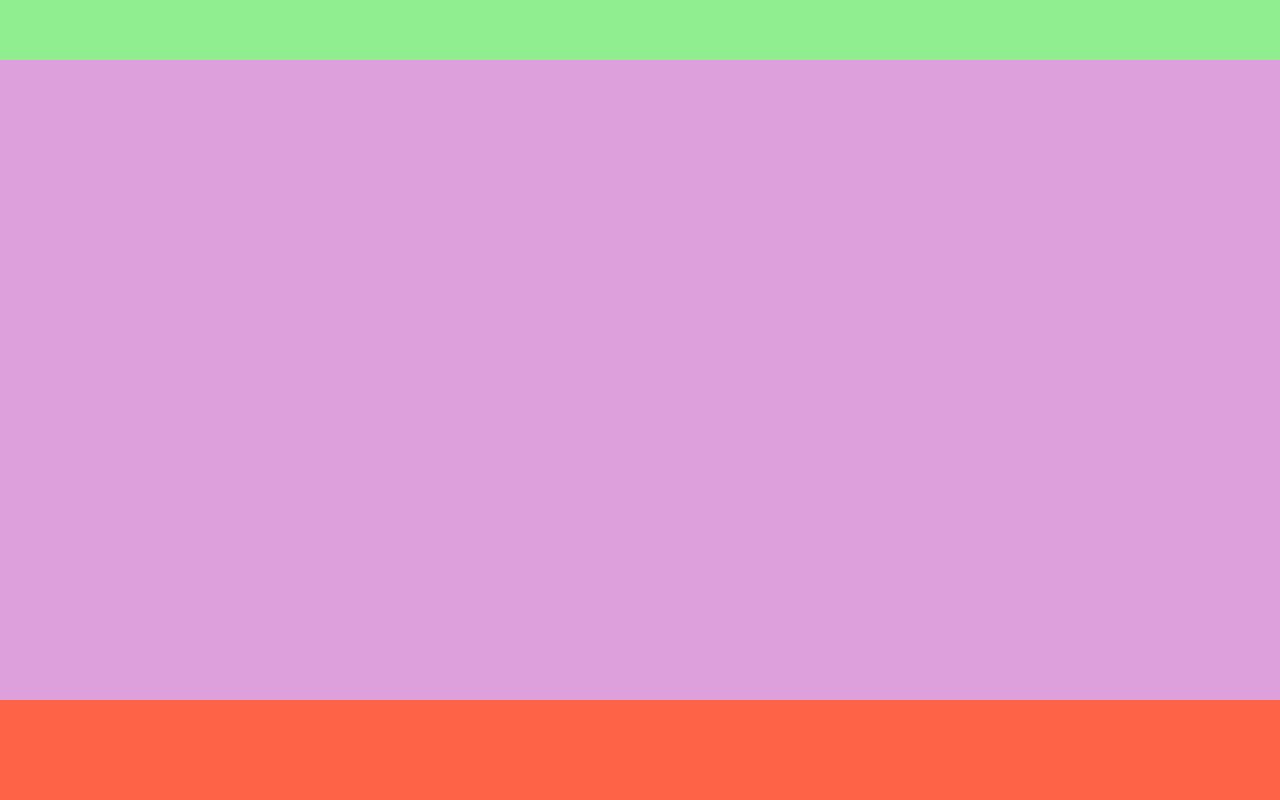
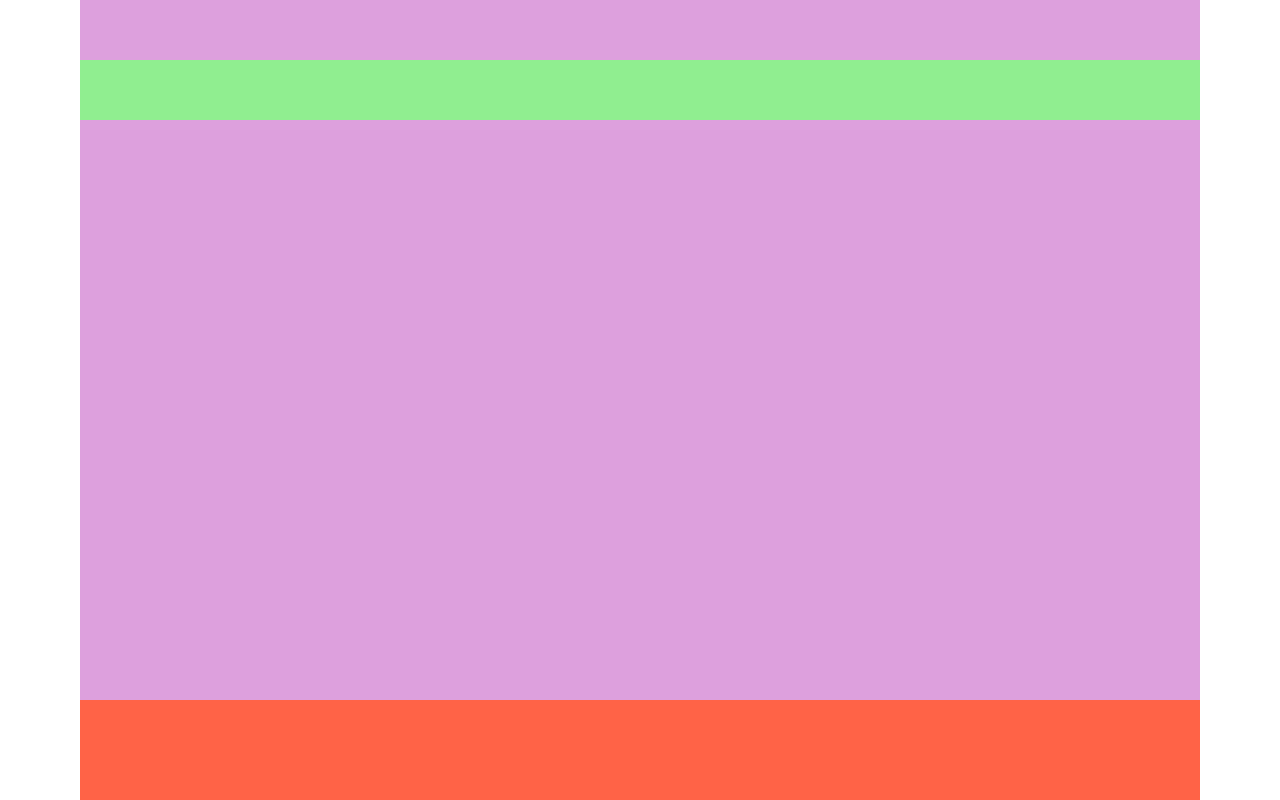
Before and after one commit to fernandoleonid/tony-pizzaria-ds1t-a-2025, a plain HTML site: page index.html in a window 1280 px wide. Shown: the top 800 px of the page. Drawn offline with Linux system fonts and the light colour scheme.

Commit message:
Header fixo

```diff
--- a/style.css
+++ b/style.css
@@ -12,12 +12,13 @@ ul,ol,li{
 }
 
 body{
-
+    padding: 0 80px;
 }
 header{
     height: 60px;
-    width: 100%;
-    position: absolute;
+    width: calc(100% - 160px);
+    position: fixed;
+    top: 60px;
     background-color: lightgreen;
 }
 main{
```
